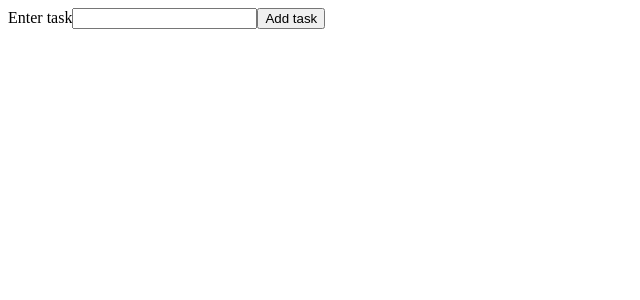
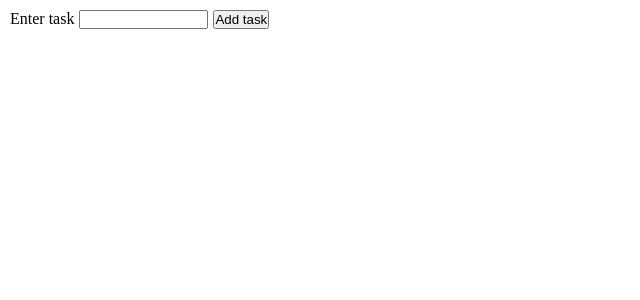
Before and after one commit to robsassack/react-task-app, a React (Create React App) app: page / in a window 1280 px wide. Shown: the top 300 px of the page, without its empty margins (0-640 px from the left). Built offline with nearby package versions, Linux system fonts and the light colour scheme.

Commit message:
Added minor styling

```diff
--- /dev/null
+++ b/src/App.css
@@ -0,0 +1,21 @@
+* {
+  margin: 0;
+  padding: 0;
+}
+
+form {
+  margin: 10px;
+  display: flex;
+  gap: 5px;
+}
+
+input {
+  width: 125px;
+}
+
+.tasks {
+  display: flex;
+  flex-direction: column;
+  margin: 10px;
+  gap: 5px;
+}
--- a/src/App.js
+++ b/src/App.js
@@ -1,6 +1,7 @@
 import React, { Component } from 'react';
 import Overview from './components/Overview';
 import uniqid from 'uniqid';
+import './App.css';
 
 class App extends Component {
   constructor() {
--- a/src/components/Overview.js
+++ b/src/components/Overview.js
@@ -4,7 +4,7 @@ const Overview = (props) => {
   const {tasks} = props;
 
   return (
-    <div>
+    <div className='tasks'>
       {tasks.map((task, index) => {
         return <p key={task.id}>{index+1}. {task.text}</p>;
       })}
```
